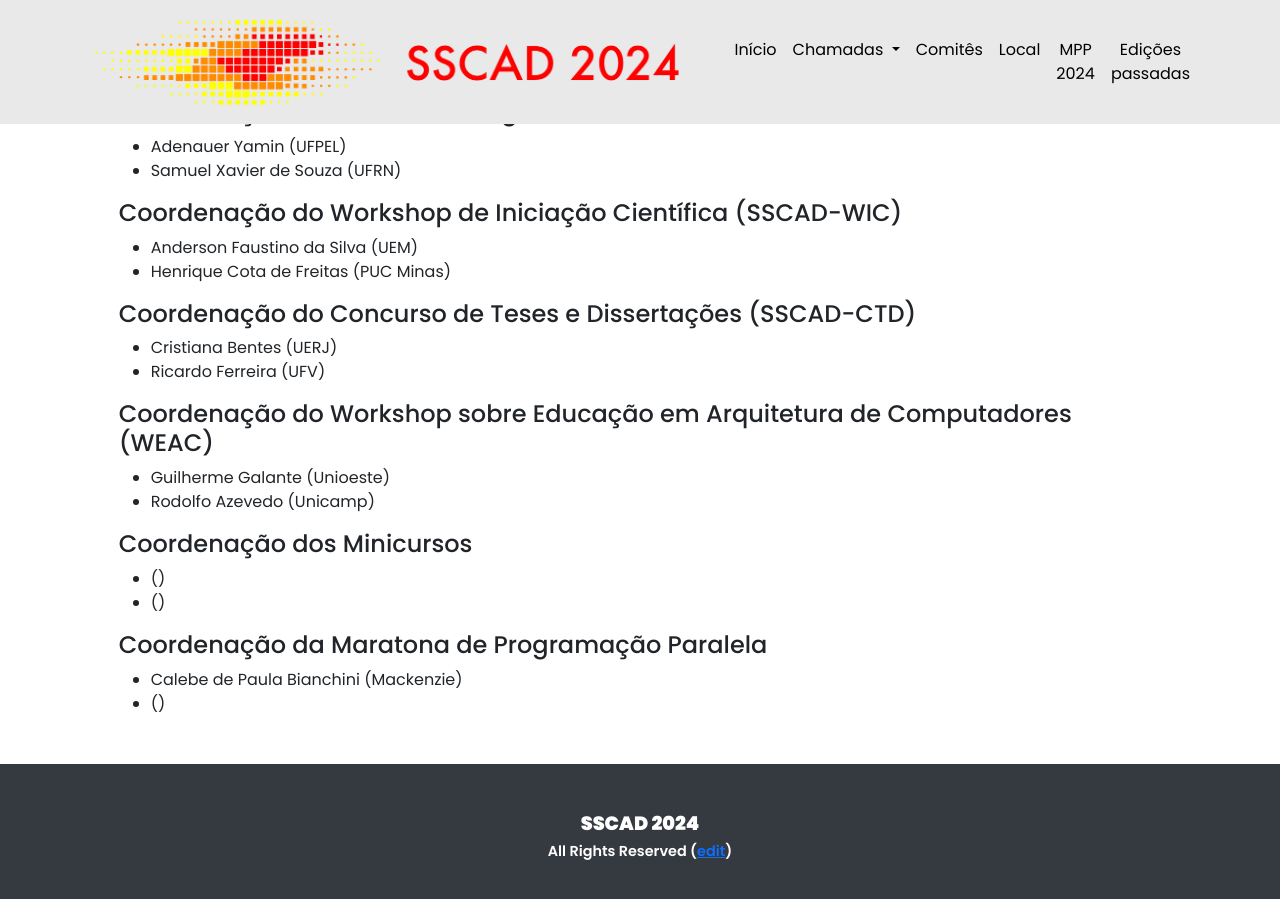
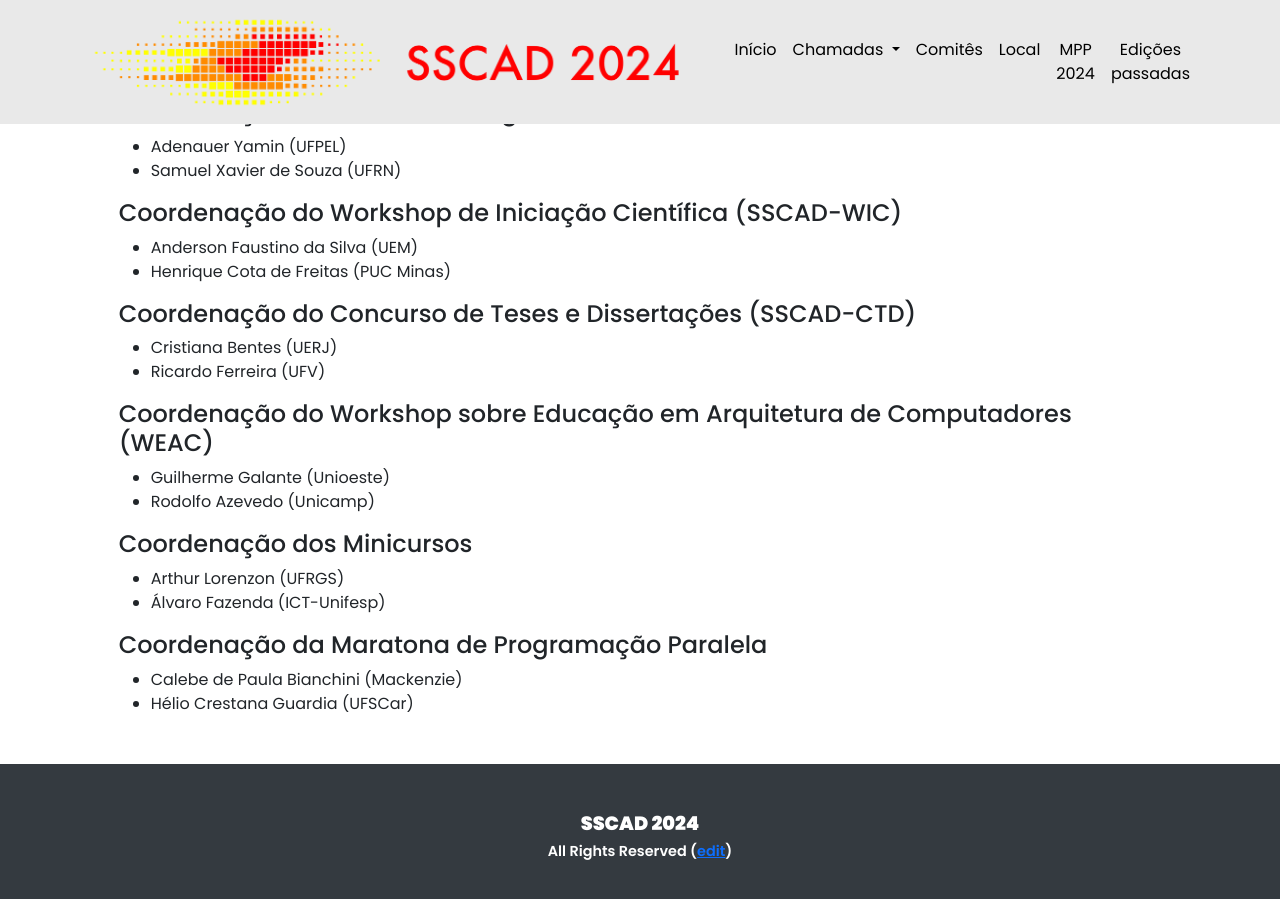
Before and after one commit to ce-acpad/sscad2024, a Jekyll site: the page built from committee.html, in a window 1280 px wide and 900 px high, scrolled down 654 px. Built offline with Jekyll 4.4.1, drawn with Linux system fonts in a browser that asks for light colours.

Commit message:
Update committee.yml

```diff
--- a/_data/committee.yml
+++ b/_data/committee.yml
@@ -33,13 +33,13 @@ committees:
             institution: "Unicamp"
       - name: "Coordenação dos Minicursos"
         people:
-          - name: ""
-            institution: ""
-          - name: ""
-            institution: ""
+          - name: "Arthur Lorenzon"
+            institution: "UFRGS"
+          - name: "Álvaro Fazenda"
+            institution: "ICT-Unifesp"
       - name: "Coordenação da Maratona de Programação Paralela"
         people:
           - name: "Calebe de Paula Bianchini"
             institution: "Mackenzie"
-          - name: ""
-            institution: ""
+          - name: "Hélio Crestana Guardia"
+            institution: "UFSCar"
```
